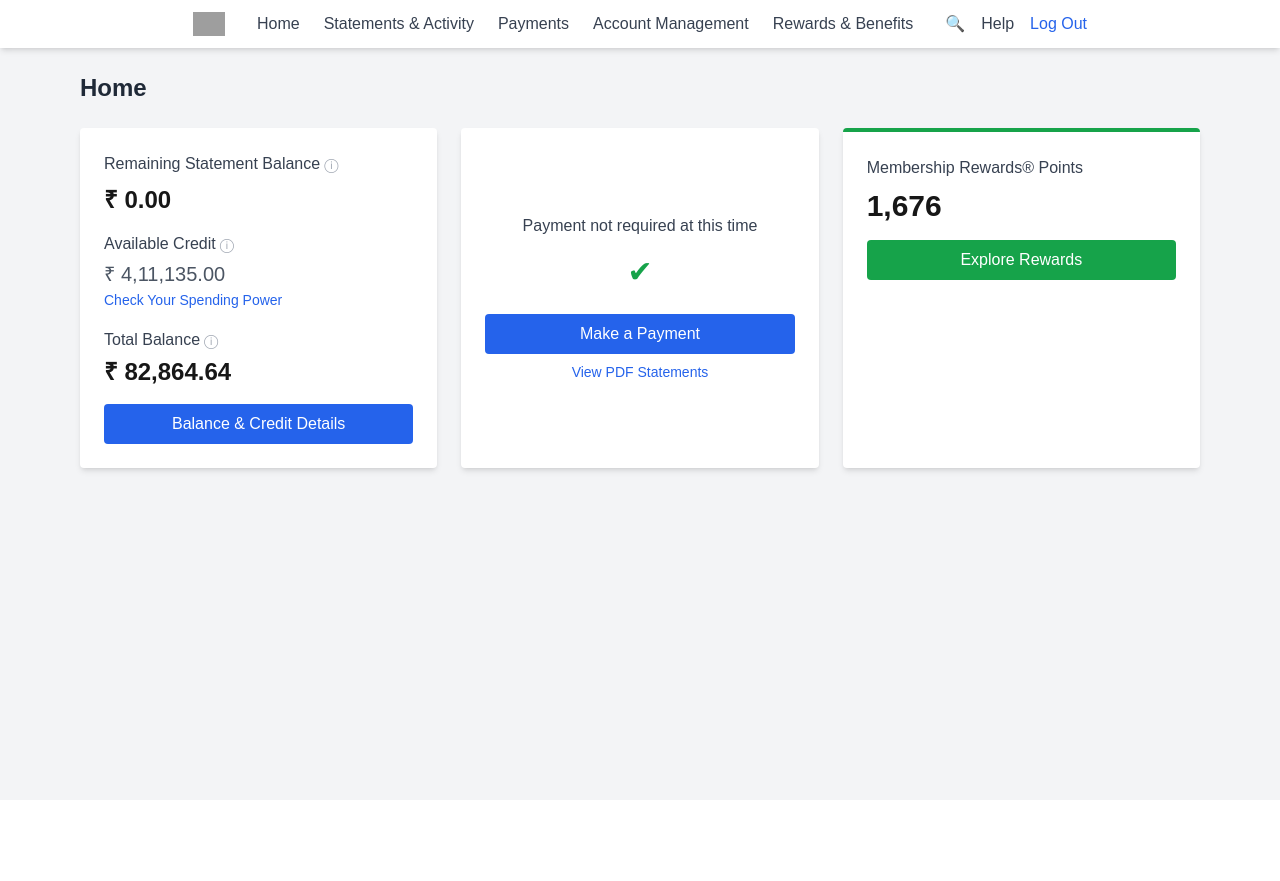
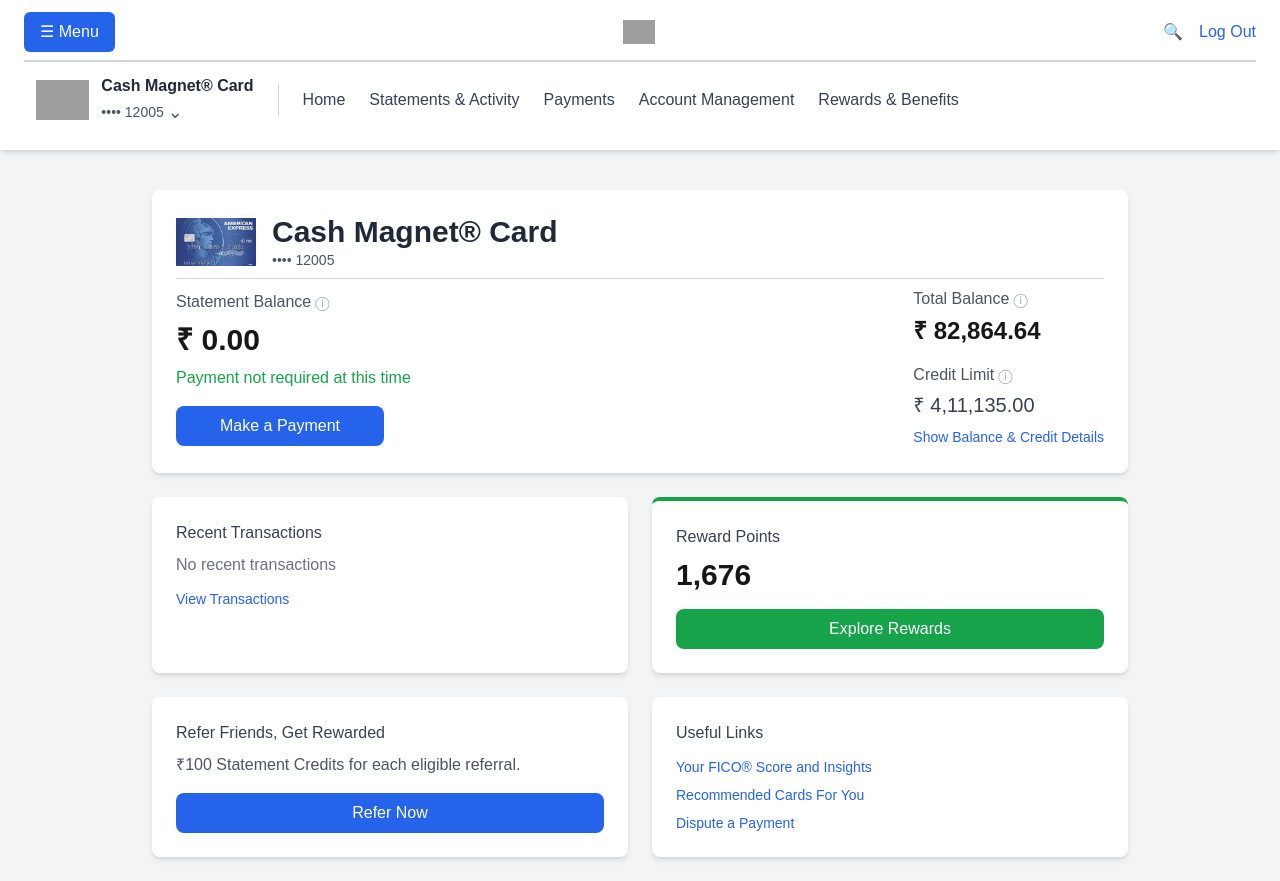
Before and after one commit to Skandh15/amex-benfit-ui, a Next.js app: page /myaccount in a window 1280 px wide. Before the commit the page ends 800 px from the top, so only its background shows below. Built offline with nearby package versions, Linux system fonts and the light colour scheme; grey boxes are pictures that could not be loaded.

Commit message:
fixed navbar and account page

```diff
--- a/src/components/Navbar.js
+++ b/src/components/Navbar.js
@@ -1,13 +1,22 @@
 import Link from 'next/link';
-import { useState } from 'react';
+import { useState, useEffect } from 'react';
+import { motion } from 'framer-motion';
 
 export default function Navbar({ userData = {} }) {
   const [hovered, setHovered] = useState(null);
+  const [isTransitioning, setIsTransitioning] = useState(false);
 
+  useEffect(() => {
+    if (userData?.isLoggedIn) {
+      setIsTransitioning(true);
+      setTimeout(() => setIsTransitioning(false), 500);
+    }
+  }, [userData?.isLoggedIn]);
+
+  if (!userData?.isLoggedIn) {
     return (
       <nav className="bg-white shadow-md px-6 py-3">
         <div className="flex justify-center items-center space-x-8">
-        {/* Logo */}
           <div className="text-xl font-semibold text-blue-600">
             <Link legacyBehavior href="/">
               <a>
@@ -19,26 +28,15 @@
               </a>
             </Link>
           </div>
-
-        {/* Navigation Links */}
           <div className="flex space-x-6">
-          {(userData?.isLoggedIn
-            ? [
-                { label: 'Home', path: '/home' },
-                { label: 'Statements & Activity', path: '/statements' },
-                { label: 'Payments', path: '/payments' },
-                { label: 'Account Management', path: '/account-management' },
-                { label: 'Rewards & Benefits', path: '/rewards' },
-              ]
-            : [
-                { label: 'My Account', path: '/my-account' },
+            {[
+              { label: 'My Account', path: '/myaccount' },
               { label: 'Cards', path: '/cards' },
               { label: 'Travel', path: '/travel' },
               { label: 'Insurance', path: '/insurance' },
               { label: 'Rewards & Benefits', path: '/rewards' },
               { label: 'Business', path: '/business' },
-              ]
-          ).map((item, index) => (
+            ].map((item, index) => (
               <Link key={index} legacyBehavior href={item.path}>
                 <a
                   className="relative text-gray-700 hover:text-blue-600"
@@ -53,16 +51,11 @@
               </Link>
             ))}
           </div>
-
-        {/* Right Section */}
           <div className="flex items-center space-x-4">
             <button className="text-gray-600">🔍</button>
             <Link legacyBehavior href="/help">
               <a className="text-gray-700 hover:text-blue-600">Help</a>
             </Link>
-          {userData?.isLoggedIn ? (
-            <button className="text-blue-600">Log Out</button>
-          ) : (
             <Link legacyBehavior href="/login">
               <a>
                 <button className="px-4 py-2 bg-blue-600 text-white rounded-md hover:bg-blue-700">
@@ -70,9 +63,59 @@
                 </button>
               </a>
             </Link>
-          )}
           </div>
         </div>
       </nav>
     );
   }
+
+  return (
+    <motion.nav
+      initial={{ opacity: 0, y: -20 }}
+      animate={{ opacity: 1, y: 0 }}
+      transition={{ duration: isTransitioning ? 0.5 : 0 }}
+      className="bg-white shadow-md px-6 py-3"
+    >
+      <div className="flex justify-between items-center border-b border-gray-300 pb-2">
+        <button className="bg-blue-600 text-white px-4 py-2 rounded-md flex items-center">
+          ☰ Menu
+        </button>
+        <div className="text-xl font-semibold text-blue-600">
+          <Link legacyBehavior href="/">
+            <a>
+              <img
+                src="/american-express-logo.png"
+                alt="American Express"
+                className="h-6"
+              />
+            </a>
+          </Link>
+        </div>
+        <div className="flex items-center space-x-4">
+          <button className="text-gray-600">🔍</button>
+          <button className="text-blue-600">Log Out</button>
+        </div>
+      </div>
+      <div className="flex items-center bg-white p-3 border-t border-gray-300">
+        <img src="/credit-card-icon.png" alt="Card" className="h-10" />
+        <div className="ml-3">
+          <p className="text-gray-800 font-semibold">Cash Magnet® Card</p>
+          <p className="text-gray-600 text-sm flex items-center">•••• 12005 <span className="ml-1 text-lg">⌄</span></p>
+        </div>
+        <div className="flex-grow border-l border-gray-300 ml-6 pl-6 flex space-x-6">
+          {[
+            { label: 'Home', path: '/home' },
+            { label: 'Statements & Activity', path: '/statements' },
+            { label: 'Payments', path: '/payments' },
+            { label: 'Account Management', path: '/account-management' },
+            { label: 'Rewards & Benefits', path: '/rewards' },
+          ].map((item, index) => (
+            <Link key={index} legacyBehavior href={item.path}>
+              <a className="text-gray-700 hover:text-blue-600 py-1">{item.label}</a>
+            </Link>
+          ))}
+        </div>
+      </div>
+    </motion.nav>
+  );
+}
--- a/src/pages/myaccount.js
+++ b/src/pages/myaccount.js
@@ -1,5 +1,5 @@
-import React, { useState } from 'react';
-import Navbar from '../components/Navbar';
+import React, { useState } from "react";
+import Navbar from "../components/Navbar";
 
 export default function MyAccount() {
   const [userData, setUserData] = useState({
@@ -15,55 +15,102 @@
       <Navbar userData={userData} />
 
       {/* Main Dashboard */}
-      <div className="max-w-6xl mx-auto py-6 px-4">
-        <h1 className="text-2xl font-semibold text-gray-800">Home</h1>
-        {/* Cards Section */}
-        <div className="grid grid-cols-1 md:grid-cols-3 gap-6 mt-6">
-          {/* Balance & Credit */}
-          <div className="bg-white p-6 rounded shadow-md">
-            <h3 className="text-gray-700 font-medium flex items-center">
-              Remaining Statement Balance
-              <span className="ml-1 text-gray-400 text-sm">ⓘ</span>
-            </h3>
-            <p className="text-2xl font-semibold mt-2">₹ 0.00</p>
+      <div className="max-w-5xl mx-auto py-6 px-6">
+        {/* Card Section */}
+        <div className="mt-4 bg-white shadow-md rounded-lg p-6">
+        <div className="flex items-center space-x-4">
+          {/* Credit Card Image */}
+          <img
+            src="/image.png"
+            alt="Credit Card"
+            className="h-12 w-20 object-cover"
+          />
 
-            <h3 className="text-gray-700 font-medium mt-4 flex items-center">
-              Available Credit
-              <span className="ml-1 text-gray-400 text-sm">ⓘ</span>
-            </h3>
-            <p className="text-xl font-medium text-gray-600 mt-1">{userData.credit}</p>
-            <a href="#" className="text-blue-600 text-sm">Check Your Spending Power</a>
+          <div className="flex-1">
+            <h1 className="text-3xl font-semibold text-gray-800">Cash Magnet® Card</h1>
+            <p className="text-gray-600 text-sm">•••• 12005</p>
+          </div>
+        </div>
+        <hr className="border-gray-300 my-2" />
+        {/* Card Summary */}
+          <div className="flex flex-col md:flex-row md:items-center justify-between">
+            {/* Left Section */}
+            <div>
+              <h3 className="text-gray-600 font-medium flex items-center">
+                Statement Balance <span className="ml-1 text-gray-400 text-sm">ⓘ</span>
+              </h3>
+              <p className="text-3xl font-semibold mt-2">₹ 0.00</p>
+              <p className="text-green-600 mt-2">Payment not required at this time</p>
 
-            <h3 className="text-gray-700 font-medium mt-4 flex items-center">
-              Total Balance
-              <span className="ml-1 text-gray-400 text-sm">ⓘ</span>
-            </h3>
-            <p className="text-2xl font-semibold mt-1">{userData.balance}</p>
+              <button className="mt-4 w-52 bg-blue-600 text-white py-2 rounded-lg hover:bg-blue-700">
+                Make a Payment
+              </button>
+            </div>
 
-            <button className="mt-4 w-full bg-blue-600 text-white py-2 rounded hover:bg-blue-700">
-              Balance & Credit Details
-            </button>
+            {/* Right Section */}
+            <div className="mt-6 md:mt-0">
+              <h3 className="text-gray-600 font-medium flex items-center">
+                Total Balance <span className="ml-1 text-gray-400 text-sm">ⓘ</span>
+              </h3>
+              <p className="text-2xl font-semibold mt-1">{userData.balance}</p>
+
+              <h3 className="text-gray-600 font-medium mt-4 flex items-center">
+                Credit Limit <span className="ml-1 text-gray-400 text-sm">ⓘ</span>
+              </h3>
+              <p className="text-xl font-medium text-gray-700 mt-1">{userData.credit}</p>
+
+              <a href="#" className="text-blue-600 text-sm mt-2 inline-block">
+                Show Balance & Credit Details
+              </a>
+            </div>
           </div>
-          {/* Payment Status */}
-          <div className="bg-white p-6 rounded shadow-md flex flex-col justify-center items-center">
-            <h3 className="text-gray-700 font-medium">Payment not required at this time</h3>
-            <div className="mt-4 text-green-600 text-3xl">✔</div>
+        </div>
 
-            <button className="mt-6 w-full bg-blue-600 text-white py-2 rounded hover:bg-blue-700">
-              Make a Payment
-            </button>
-            <a href="#" className="mt-2 text-blue-600 text-sm">View PDF Statements</a>
+        {/* Recent Transactions & Rewards */}
+        <div className="grid grid-cols-1 md:grid-cols-2 gap-6 mt-6">
+          {/* Recent Transactions */}
+          <div className="bg-white shadow-md rounded-lg p-6">
+            <h3 className="text-gray-700 font-medium">Recent Transactions</h3>
+            <p className="text-gray-500 mt-2">No recent transactions</p>
+            <a href="#" className="text-blue-600 text-sm mt-3 inline-block">
+              View Transactions
+            </a>
           </div>
-          {/* Rewards Points */}
-          <div className="bg-white p-6 rounded shadow-md border-t-4 border-green-600">
-            <h3 className="text-gray-700 font-medium">Membership Rewards® Points</h3>
+
+          {/* Rewards */}
+          <div className="bg-white shadow-md rounded-lg p-6 border-t-4 border-green-600">
+            <h3 className="text-gray-700 font-medium">Reward Points</h3>
             <p className="text-3xl font-semibold mt-2">{userData.rewards}</p>
-
-            <button className="mt-4 w-full bg-green-600 text-white py-2 rounded hover:bg-green-700">
+            <button className="mt-4 w-full bg-green-600 text-white py-2 rounded-lg hover:bg-green-700">
               Explore Rewards
             </button>
           </div>
         </div>
+
+        {/* Refer & Useful Links */}
+        <div className="grid grid-cols-1 md:grid-cols-2 gap-6 mt-6">
+          {/* Refer Friends */}
+          <div className="bg-white shadow-md rounded-lg p-6">
+            <h3 className="text-gray-700 font-medium">Refer Friends, Get Rewarded</h3>
+            <p className="text-gray-600 mt-2">
+              ₹100 Statement Credits for each eligible referral.
+            </p>
+            <button className="mt-4 w-full bg-blue-600 text-white py-2 rounded-lg hover:bg-blue-700">
+              Refer Now
+            </button>
+          </div>
+
+          {/* Useful Links */}
+          <div className="bg-white shadow-md rounded-lg p-6">
+            <h3 className="text-gray-700 font-medium">Useful Links</h3>
+            <ul className="mt-3 space-y-2 text-blue-600 text-sm">
+              <li><a href="#">Your FICO® Score and Insights</a></li>
+              <li><a href="#">Recommended Cards For You</a></li>
+              <li><a href="#">Dispute a Payment</a></li>
+            </ul>
+          </div>
+        </div>
+
       </div>
     </div>
   );
```
Also changed, not shown: package.json (+7 -5 lines), public/image.png (added), 1 other file (tests, documents, lock files or other folders). Lines whose indentation alone changed are shown as unchanged.
